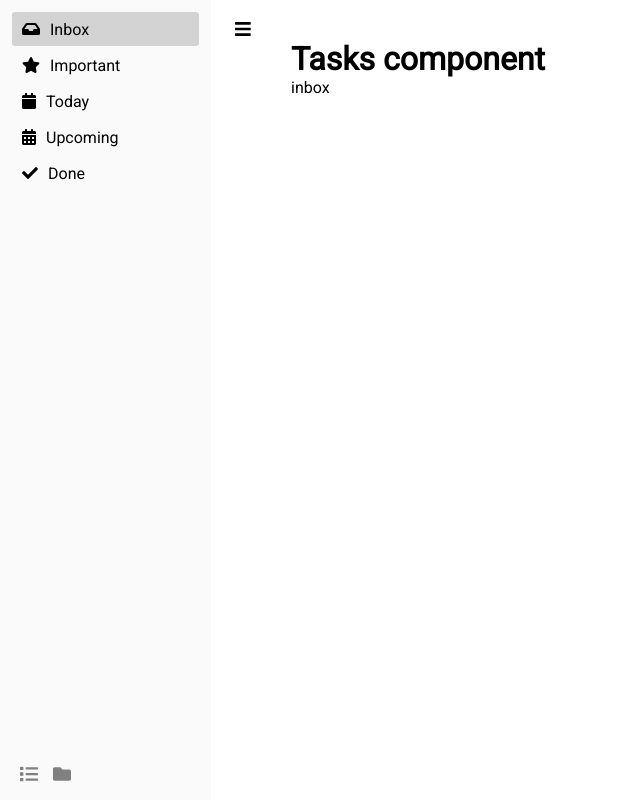
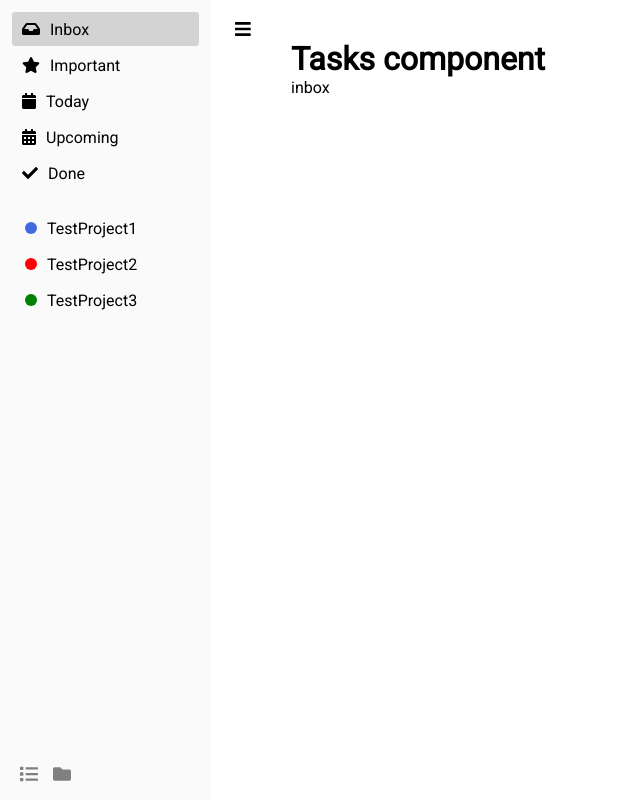
Before and after one commit to rafalrybicki/task_manager, a Vue app: page /inbox in a window 1280 px wide. Shown: the whole page, without its empty margins (0-640 px from the left). Built offline with nearby package versions, Linux system fonts and the light colour scheme.

Commit message:
Add ProjectList component

```diff
--- a/src/components/Menu.vue
+++ b/src/components/Menu.vue
@@ -2,6 +2,8 @@
    <header class="relative">
       <nav class="h100">
          <SmartList />
+         <br>
+         <ProjectList />
          <MenuToolbar />
       </nav>
    </header>
@@ -9,11 +11,13 @@
 
 <script>
 import SmartList from './SmartList';
+import ProjectList from './ProjectList';
 import MenuToolbar from './MenuToolbar';
 
 export default {
    components: {
       SmartList,
+      ProjectList,
       MenuToolbar
    }
 }
--- /dev/null
+++ b/src/components/ProjectList.vue
@@ -0,0 +1,77 @@
+<template>
+   <div>
+      <ul>
+         <ProjectListItem v-for="project in projects" :itemData="project" :key="project.to" />
+      </ul>
+   </div>
+</template>
+
+<script>
+import ProjectListItem from './ProjectListItem';
+export default {
+   components: {
+      ProjectListItem,
+   },
+   data() {
+      return {
+         projectGroups: [
+            {
+               name: 'Group1',
+               projects: [
+                  {
+                     title: 'Group1TestProject',
+                     color: 'royalblue',
+                     to: '/test'
+                  },
+                  {
+                     title: 'Group1TestProject2',
+                     color: 'red',
+                     to: '/test2'
+                  },
+                  {
+                     title: 'Group1TestProject3',
+                     color: 'green',
+                     to: '/test3'
+                  },
+               ],
+               name: 'Group2',
+               projects: [
+                  {
+                     title: 'Group2TestProject',
+                     color: 'royalblue',
+                     to: '/test'
+                  },
+                  {
+                     title: 'Group2TestProject2',
+                     color: 'red',
+                     to: '/test2'
+                  },
+                  {
+                     title: 'Group2TestProject3',
+                     color: 'green',
+                     to: '/test3'
+                  },
+               ]
+            }
+         ],
+         projects: [
+            {
+               title: 'TestProject1',
+               color: 'royalblue',
+               to: '/test'
+            },
+            {
+               title: 'TestProject2',
+               color: 'red',
+               to: '/test2'
+            },
+            {
+               title: 'TestProject3',
+               color: 'green',
+               to: '/test3'
+            },
+         ]
+      }
+   }
+}
+</script>
--- /dev/null
+++ b/src/components/ProjectListItem.vue
@@ -0,0 +1,42 @@
+<template>
+   <li>
+      <router-link
+         :to="itemData.to"
+         class="flex radius"
+      >
+         <span class="color" :style="{backgroundColor: itemData.color}"></span>
+         {{itemData.title}}
+      </router-link>
+   </li>
+</template>
+
+<script>
+export default {
+   props: {
+      itemData: {
+         type: Object,
+         required: true
+      }
+   }
+}
+</script>
+
+<style scoped>
+   a {
+      height: 34px;
+      transition: all 0.1s;
+      margin-bottom: 2px;
+      padding-top: 8px;
+   }
+
+    a:hover, .router-link-exact-active {
+      background-color: lightgray;
+   }
+
+   .color {
+      margin: 3px 10px 0 13px;
+      height: 12px;
+      width: 12px;
+      border-radius: 50%;
+   }
+</style>
```
